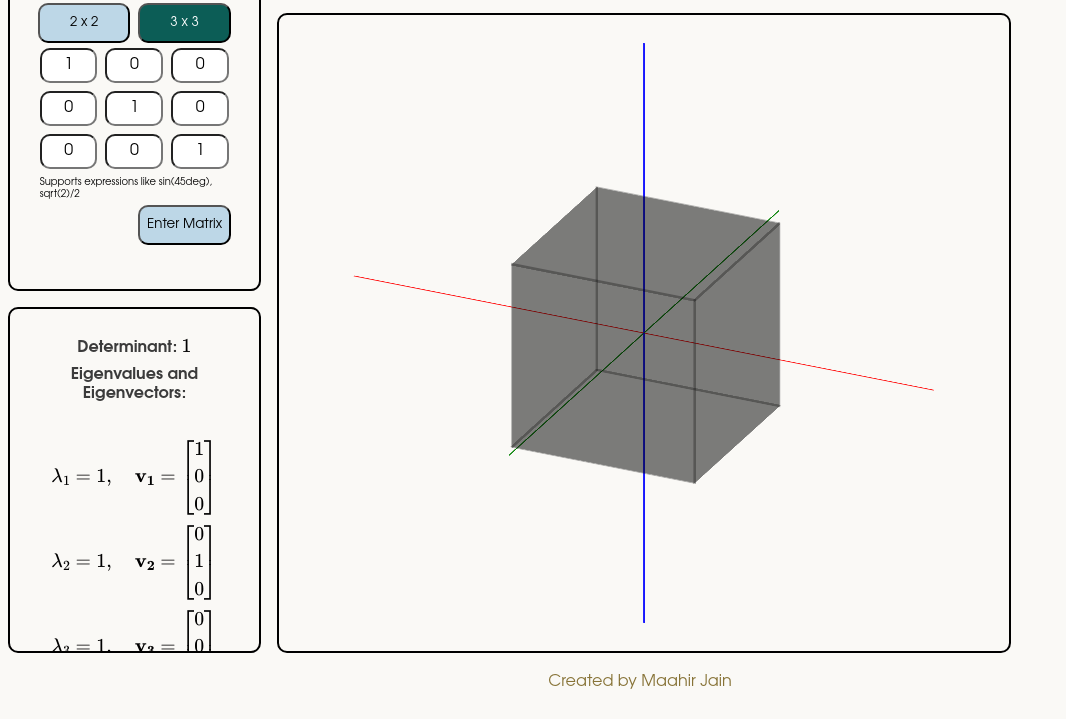
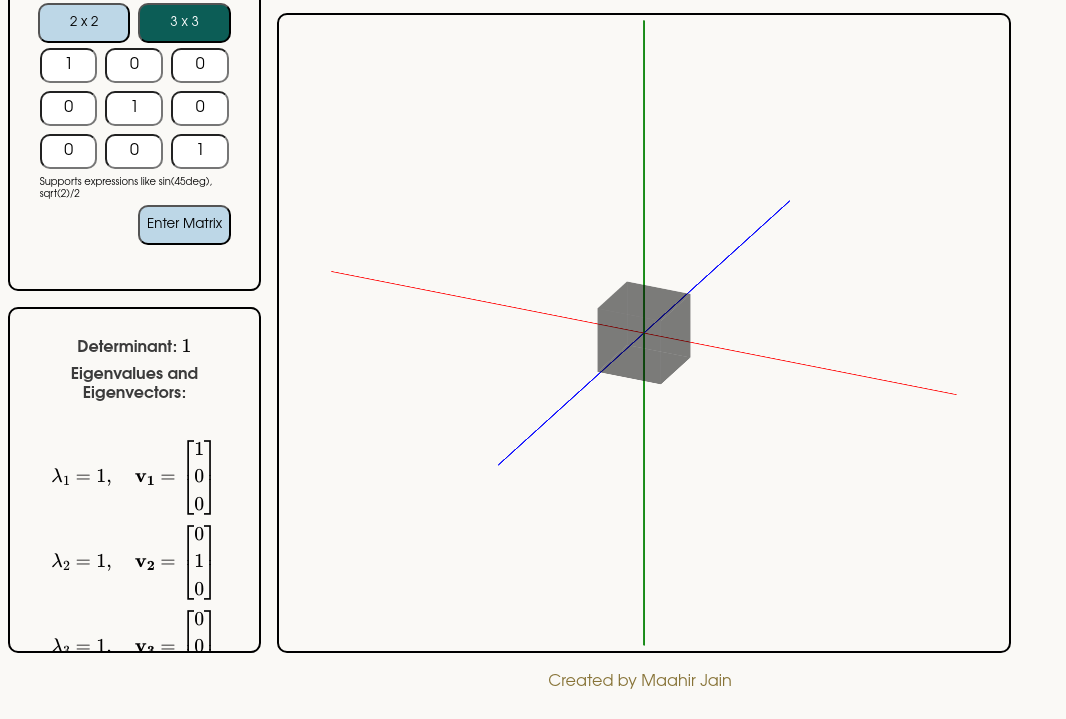
Before and after one commit to maahirjain/matrix-viz, a website built with webpack: page src/pages/main/index.html in a window 1280 px wide. Shown: the part 97-816 px from the top of the page, without its empty margins (0-1066 px from the left). Built offline with nearby package versions, Linux system fonts and the light colour scheme.

Commit message:
Adjust cube and axes sizes

```diff
--- a/src/pages/main/styles/main.scss
+++ b/src/pages/main/styles/main.scss
@@ -51,7 +51,6 @@
 
     #cube * {
         background-color: themed(text);
-        border: 2px solid themed(text);
     }
 }
 
@@ -182,11 +181,12 @@ button {
     align-items: center;
     border-radius: 10px;
     perspective-origin: center;
+    overflow: hidden;
 }
 
 #cube {
-    width: 200px;
-    height: 200px;
+    width: 70px;
+    height: 70px;
     position: relative;
     transform: rotateX(25deg) rotateY(25deg);
     transform-style: preserve-3d;
@@ -195,24 +195,23 @@ button {
 
 #cube * {
     position: absolute;
-    width: 200px;
-    height: 200px;
+    width: 70px;
+    height: 70px;
     opacity: 30%;
     color: white;
 }
 
-#cube-face-front  { transform: translateZ(100px); }
-#cube-face-back   { transform: rotateY(180deg) translateZ(100px); }
-#cube-face-left   { transform: rotateY(-90deg) translateZ(100px); }
-#cube-face-right  { transform: rotateY(90deg) translateZ(100px); }
-#cube-face-top    { transform: rotateX(90deg) translateZ(100px); }
-#cube-face-bottom { transform: rotateX(-90deg) translateZ(100px); }
+#cube-face-front { transform: translateZ(35px); }
+#cube-face-back   { transform: rotateY(180deg) translateZ(35px); }
+#cube-face-left   { transform: rotateY(-90deg) translateZ(35px); }
+#cube-face-right  { transform: rotateY(90deg) translateZ(35px); }
+#cube-face-top    { transform: rotateX(90deg) translateZ(35px); }
+#cube-face-bottom { transform: rotateX(-90deg) translateZ(35px); }
 
 #axes {
     display: flex;
     justify-content: center;
     align-items: center;
-    width: 50%;
     position: absolute;
     transform: rotateX(25deg) rotateY(25deg);
     transform-style: preserve-3d;
@@ -221,7 +220,7 @@ button {
 
 #x-axis {
     position: absolute;
-    width: 100%;
+    width: 690px;
     height: 2px;
     background-color: red;
     transform: rotateX(90deg);
@@ -229,18 +228,18 @@ button {
 
 #y-axis {
     position: absolute;
-    width: 100%;
+    width: 690px;
     height: 2px;
     background-color: green;
-    transform: rotateY(90deg)
+    transform: rotateZ(90deg);
 }
 
 #z-axis {
     position: absolute;
-    width: 100%;
+    width: 690px;
     height: 2px;
     background-color: blue;
-    transform: rotateZ(90deg);
+    transform: rotateY(90deg)
 }
 
 #transforms {
```
